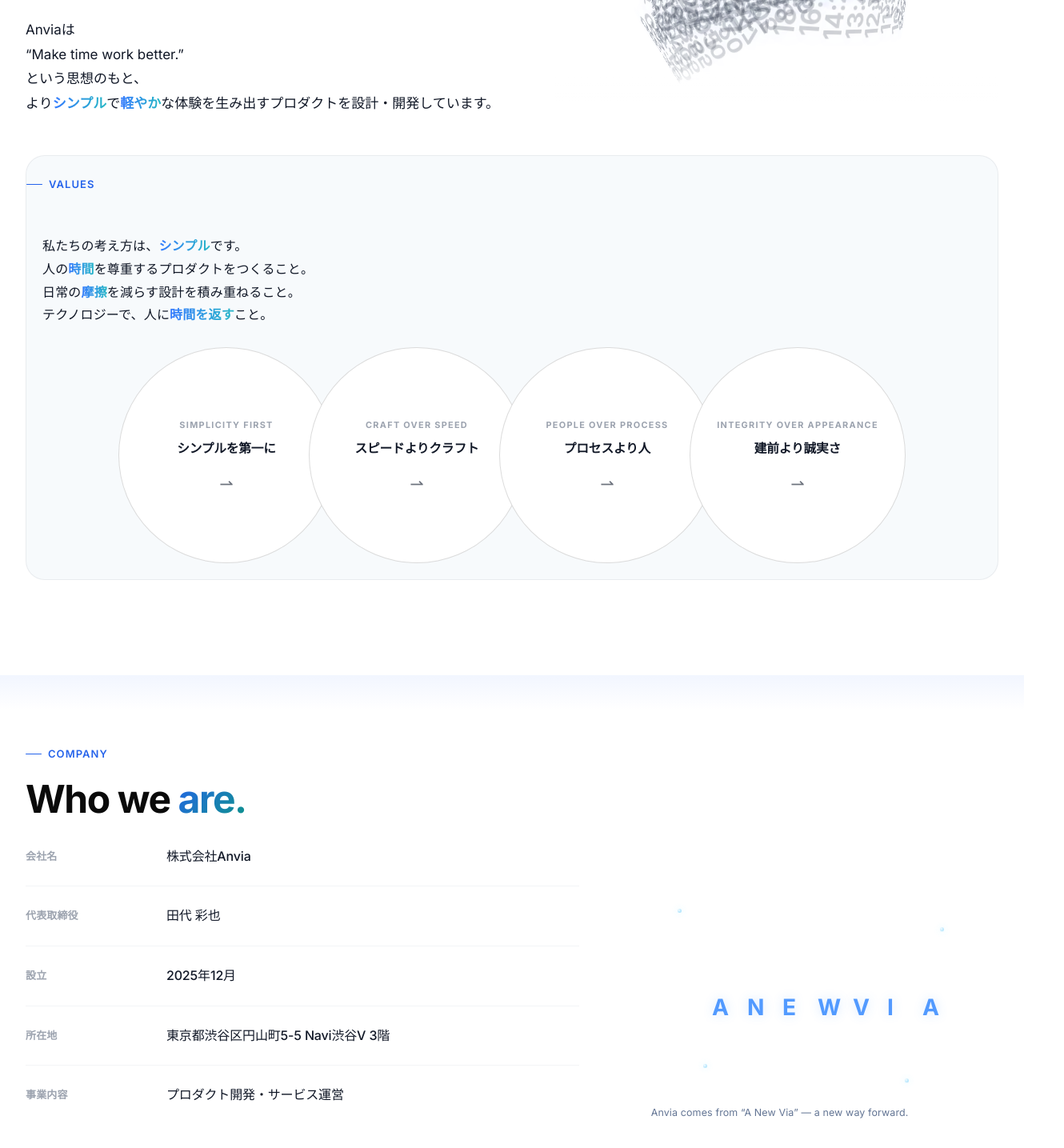
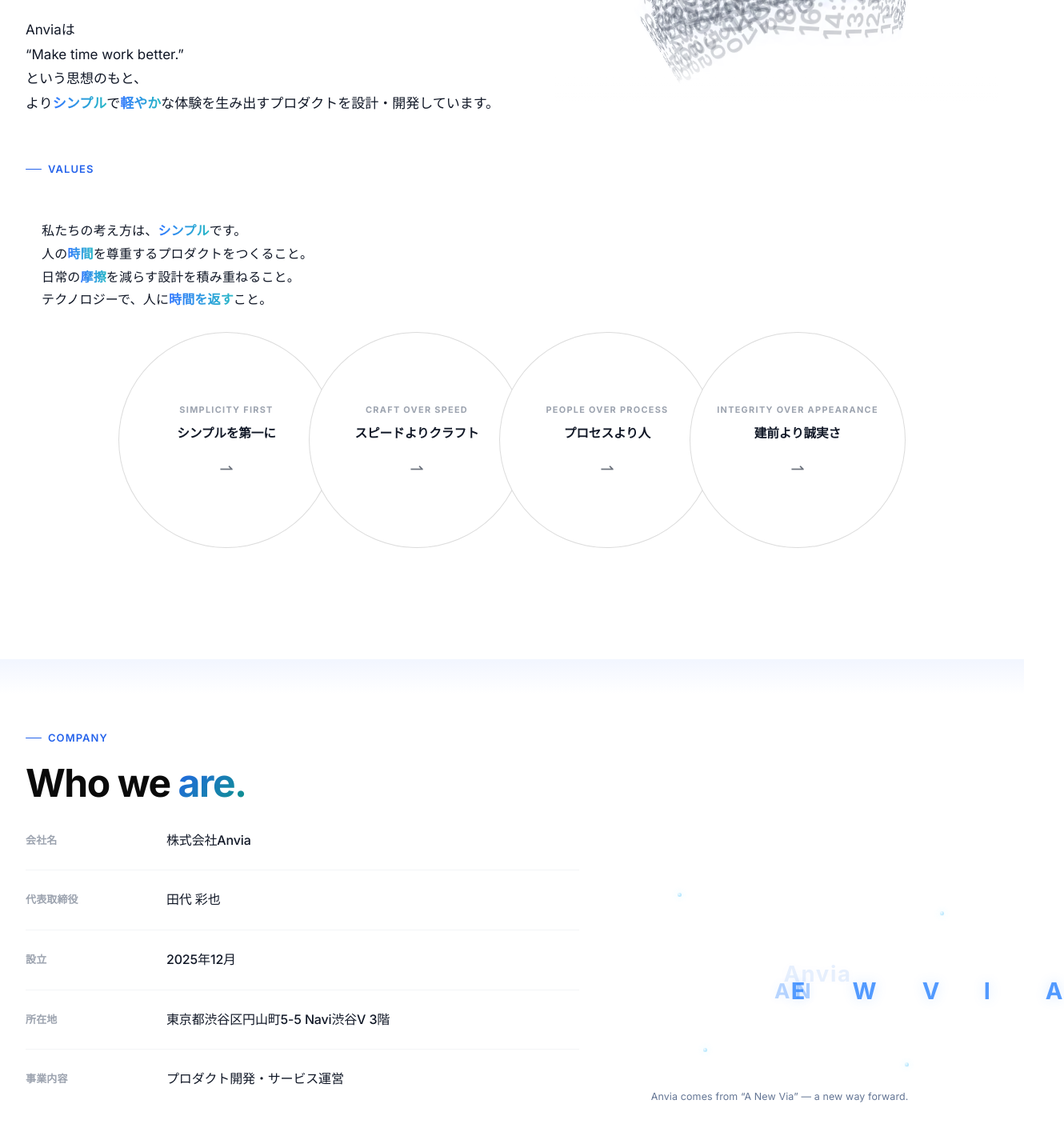
Before and after one commit to Anvia-a/anvia-corporate, a Next.js app: page / in a window 1280 px wide. Shown: the part 3381-4816 px from the top of the page at 80% size, 1330 px wide, since content can reach past the window. Built offline with nearby package versions, Linux system fonts and the light colour scheme.

Commit message:
Missionの反転スポットを拡大し、Valuesのカード背景を削除して、CompanyのA NEW VIA演出を強化してANVIAへ変化する流れを追加しました。

```diff
--- a/components/Company.module.css
+++ b/components/Company.module.css
@@ -84,6 +84,8 @@
 
 .letter {
     position: absolute;
+    left: var(--x0);
+    top: var(--y0);
     font-size: clamp(1.3rem, 2.2vw, 2.05rem);
     font-weight: 620;
     letter-spacing: 0.08em;
@@ -93,34 +95,79 @@
     animation-delay: var(--delay, 0s);
 }
 
-.letterA1 { --sx: -16%; --sy: 20%; --tx: 26%; --ty: 46%; --delay: 0s; }
-.letterN { --sx: 82%; --sy: 18%; --tx: 34%; --ty: 46%; --delay: 0.15s; }
-.letterE { --sx: 18%; --sy: 78%; --tx: 42%; --ty: 46%; --delay: 0.25s; }
-.letterW { --sx: 72%; --sy: 76%; --tx: 50%; --ty: 46%; --delay: 0.35s; }
-.letterV { --sx: 6%; --sy: 50%; --tx: 58%; --ty: 46%; --delay: 0.45s; }
-.letterI { --sx: 92%; --sy: 46%; --tx: 66%; --ty: 46%; --delay: 0.55s; }
-.letterA2 { --sx: 44%; --sy: 6%; --tx: 74%; --ty: 46%; --delay: 0.65s; }
+.letterA1 { --x0: -16%; --y0: 20%; --x1: 16%; --y1: 46%; --x2: 40%; --y2: 46%; --delay: 0s; }
+.letterN  { --x0: 84%;  --y0: 16%; --x1: 30%; --y1: 46%; --x2: 46%; --y2: 46%; --delay: 0.12s; }
+.letterE  { --x0: 18%;  --y0: 80%; --x1: 44%; --y1: 46%; --x2: 52%; --y2: 46%; --delay: 0.22s; }
+.letterW  { --x0: 74%;  --y0: 78%; --x1: 58%; --y1: 46%; --x2: 58%; --y2: 46%; --delay: 0.34s; }
+.letterV  { --x0: 6%;   --y0: 52%; --x1: 74%; --y1: 46%; --x2: 64%; --y2: 46%; --delay: 0.44s; }
+.letterI  { --x0: 94%;  --y0: 46%; --x1: 88%; --y1: 46%; --x2: 70%; --y2: 46%; --delay: 0.54s; }
+.letterA2 { --x0: 44%;  --y0: 6%;  --x1: 102%; --y1: 46%; --x2: 76%; --y2: 46%; --delay: 0.64s; }
 
 @keyframes gather {
     0%, 18% {
-        left: var(--sx);
-        top: var(--sy);
-        opacity: 0.54;
-        transform: scale(0.92);
+        left: var(--x0);
+        top: var(--y0);
+        opacity: 0.56;
+        transform: rotate(0deg) scale(0.92);
     }
 
-    42%, 68% {
-        left: var(--tx);
-        top: var(--ty);
-        opacity: 1;
-        transform: scale(1);
+    19%, 44% {
+        left: calc(var(--x0) + 6%);
+        top: calc(var(--y0) - 4%);
+        opacity: 0.86;
+        transform: rotate(300deg) scale(1);
     }
 
-    86%, 100% {
-        left: var(--tx);
-        top: var(--ty);
+    45%, 66% {
+        left: var(--x1);
+        top: var(--y1);
+        opacity: 1;
+        transform: rotate(360deg) scale(1.03);
+    }
+
+    67%, 82% {
+        left: var(--x2);
+        top: var(--y2);
+        opacity: 0.42;
+        transform: rotate(360deg) scale(0.92);
+    }
+
+    83%, 100% {
+        left: var(--x2);
+        top: var(--y2);
         opacity: 0;
-        transform: scale(1.04);
+        transform: rotate(360deg) scale(0.88);
+    }
+}
+
+.finalWord {
+    position: absolute;
+    left: 50%;
+    top: 46%;
+    transform: translate(-50%, -50%);
+    font-size: clamp(1.35rem, 2.3vw, 2.15rem);
+    font-weight: 620;
+    letter-spacing: 0.06em;
+    color: rgba(43, 123, 237, 0.92);
+    text-shadow: 0 0 16px rgba(43, 123, 237, 0.24);
+    opacity: 0;
+    animation: finalReveal 10s ease-in-out infinite;
+}
+
+@keyframes finalReveal {
+    0%, 66% {
+        opacity: 0;
+        transform: translate(-50%, -50%) scale(0.92);
+    }
+
+    74%, 86% {
+        opacity: 1;
+        transform: translate(-50%, -50%) scale(1);
+    }
+
+    100% {
+        opacity: 0;
+        transform: translate(-50%, -50%) scale(1.04);
     }
 }
 
--- a/components/Company.tsx
+++ b/components/Company.tsx
@@ -49,6 +49,8 @@
                                 <span className={`${styles.letter} ${styles.letterI}`}>I</span>
                                 <span className={`${styles.letter} ${styles.letterA2}`}>A</span>
 
+                                <span className={styles.finalWord}>Anvia</span>
+
                                 <span className={`${styles.spark} ${styles.sparkA}`} />
                                 <span className={`${styles.spark} ${styles.sparkB}`} />
                                 <span className={`${styles.spark} ${styles.sparkC}`} />
--- a/components/MissionValues.module.css
+++ b/components/MissionValues.module.css
@@ -43,10 +43,10 @@
 .missionTextWrap::before {
     content: '';
     position: absolute;
-    width: 40px;
-    height: 40px;
-    left: calc(var(--mx) - 20px);
-    top: calc(var(--my) - 20px);
+    width: 52px;
+    height: 52px;
+    left: calc(var(--mx) - 26px);
+    top: calc(var(--my) - 26px);
     border-radius: 50%;
     background: rgba(7, 10, 15, 0.92);
     opacity: 0;
@@ -89,7 +89,7 @@
 
 .missionTextWrap:hover .missionTextSpot {
     opacity: 1;
-    clip-path: circle(20px at var(--mx) var(--my));
+    clip-path: circle(26px at var(--mx) var(--my));
 }
 
 .missionText p,
@@ -219,10 +219,10 @@
     display: flex;
     flex-direction: column;
     margin-top: 6px;
-    padding-top: 18px;
-    background: #f7fafc;
-    border-radius: 24px;
-    border: 1px solid rgba(15, 23, 42, 0.06);
+    padding-top: 0;
+    background: transparent;
+    border-radius: 0;
+    border: 0;
 }
 
 .valuesStatement {
```
